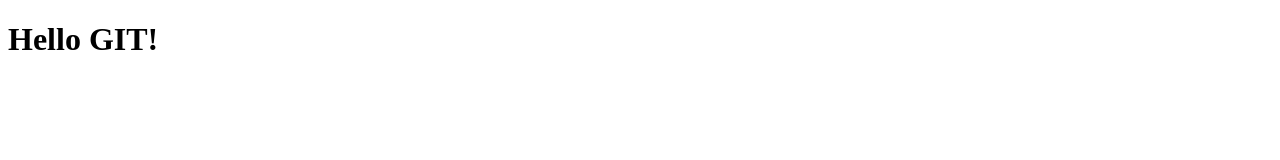
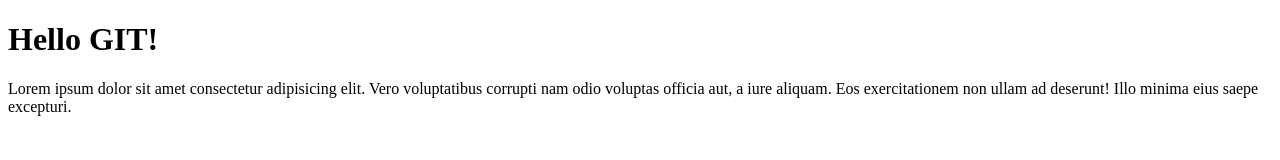
Before and after one commit to PatrykZdan/git-course-1, a plain HTML site: page index.html in a window 1280 px wide. Drawn offline with Linux system fonts and the light colour scheme.

Commit message:
added paragraph into index.html

```diff
--- a/index.html
+++ b/index.html
@@ -1,12 +1,18 @@
 <!DOCTYPE html>
 <html lang="en">
+
 <head>
     <meta charset="UTF-8">
     <meta name="viewport" content="width=device-width, initial-scale=1.0">
     <meta http-equiv="X-UA-Compatible" content="ie=edge">
     <title>Git practices file</title>
 </head>
+
 <body>
     <h1>Hello GIT!</h1>
+
+    <p>Lorem ipsum dolor sit amet consectetur adipisicing elit. Vero voluptatibus corrupti nam odio voluptas officia
+        aut, a iure aliquam. Eos exercitationem non ullam ad deserunt! Illo minima eius saepe excepturi.</p>
 </body>
+
 </html>
```
